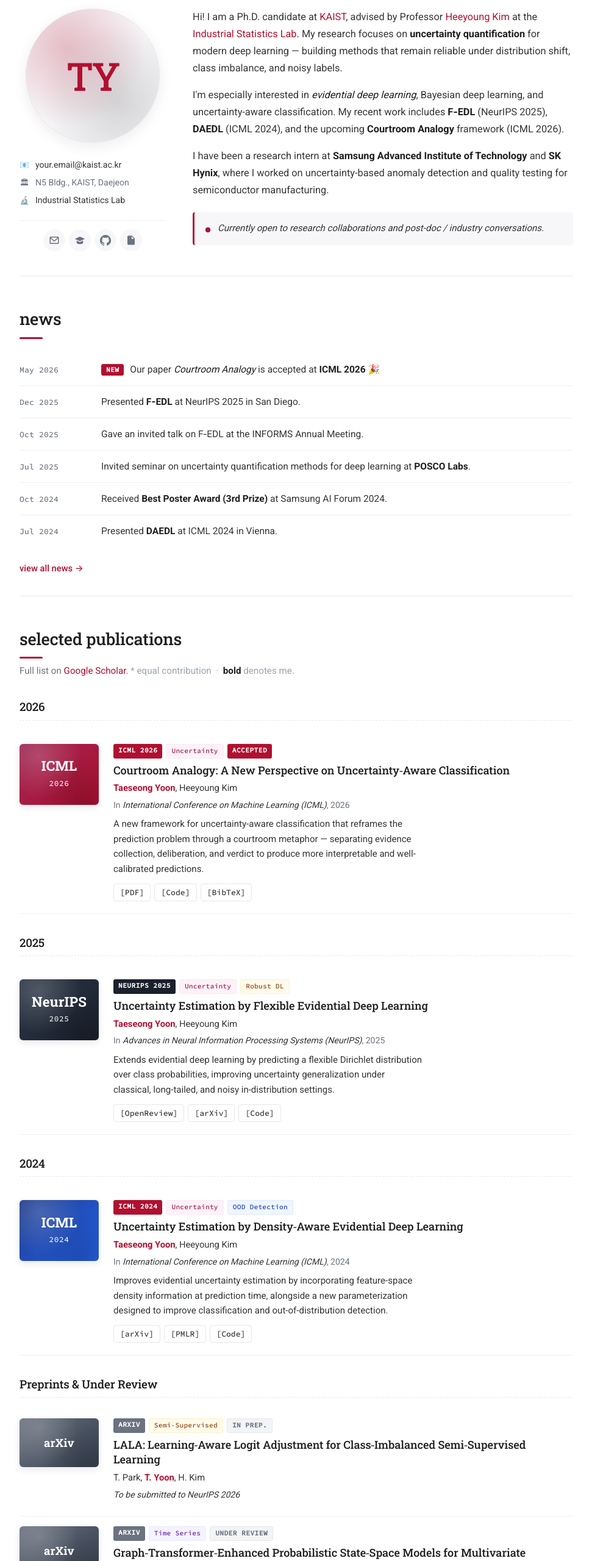
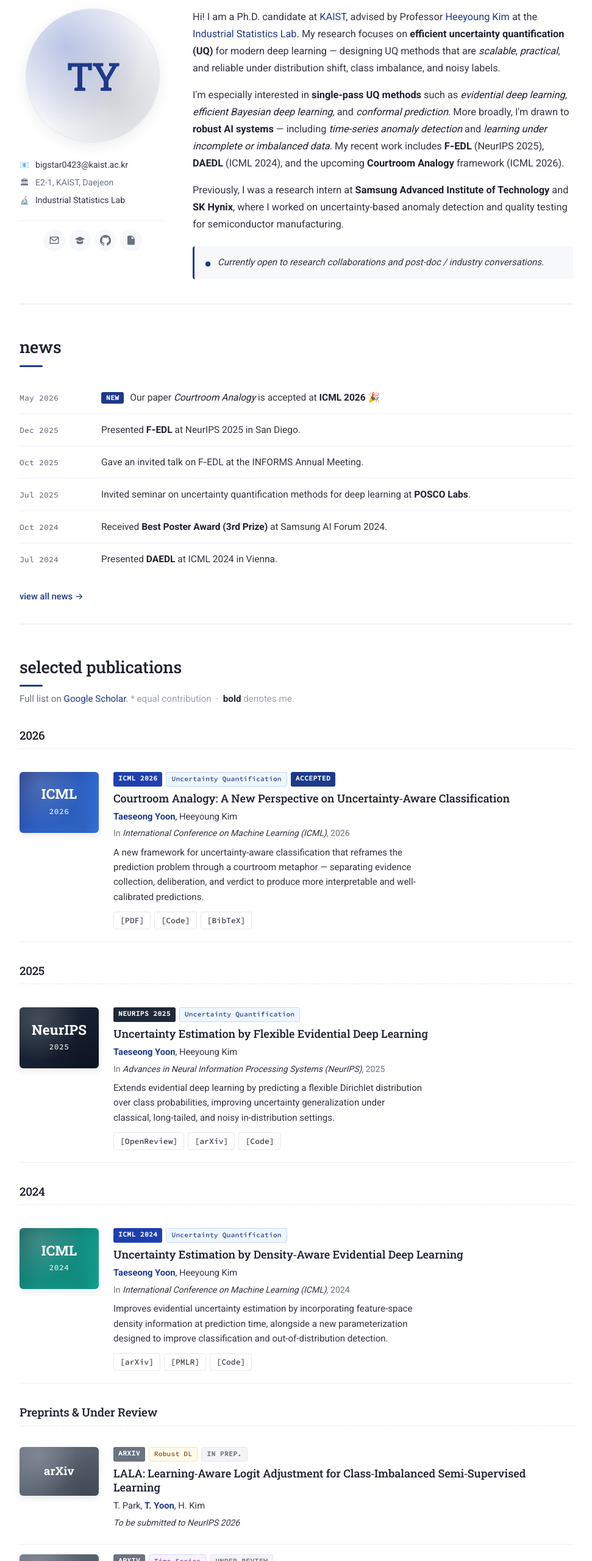
Before and after one commit to TaeseongYoon/TaeseongYoon.github.io, a plain HTML site: page index.html in a window 1280 px wide. Shown: the part 240-2800 px from the top of the page at 61% size, without its empty margins (154-1125 px from the left). Drawn offline with Linux system fonts and the light colour scheme.

Commit message:
Add files via upload

```diff
--- a/index.html
+++ b/index.html
@@ -4,14 +4,13 @@
   <meta charset="UTF-8" />
   <meta name="viewport" content="width=device-width, initial-scale=1.0" />
   <title>Taeseong Yoon</title>
-  <meta name="description" content="Taeseong Yoon — Ph.D. candidate at KAIST. Research on uncertainty quantification, evidential deep learning, Bayesian deep learning, and reliable AI." />
+  <meta name="description" content="Taeseong Yoon — Ph.D. candidate at KAIST. Research on efficient uncertainty quantification, evidential deep learning, and reliable AI." />
   <meta name="author" content="Taeseong Yoon" />
 
   <meta property="og:type" content="website" />
   <meta property="og:title" content="Taeseong Yoon — KAIST" />
-  <meta property="og:description" content="Ph.D. candidate at KAIST researching uncertainty quantification and reliable deep learning." />
+  <meta property="og:description" content="Ph.D. candidate at KAIST researching efficient uncertainty quantification and reliable deep learning." />
 
-  <!-- Roboto Slab + Roboto + Source Code Pro (al-folio aesthetic) -->
   <link rel="preconnect" href="https://fonts.googleapis.com" />
   <link rel="preconnect" href="https://fonts.gstatic.com" crossorigin />
   <link href="https://fonts.googleapis.com/css2?family=Roboto+Slab:wght@400;500;600;700&family=Roboto:wght@300;400;500;700&family=Source+Code+Pro:wght@400;500&display=swap" rel="stylesheet" />
@@ -60,11 +59,11 @@
           <ul class="contact-list">
             <li>
               <span class="icon" aria-hidden="true">📧</span>
-              <a href="mailto:your.email@kaist.ac.kr">your.email@kaist.ac.kr</a>
+              <a href="mailto:bigstar0423@kaist.ac.kr">bigstar0423@kaist.ac.kr</a>
             </li>
             <li>
               <span class="icon" aria-hidden="true">🏛</span>
-              N5 Bldg., KAIST, Daejeon
+              E2-1, KAIST, Daejeon
             </li>
             <li>
               <span class="icon" aria-hidden="true">🔬</span>
@@ -73,7 +72,7 @@
           </ul>
 
           <div class="socials">
-            <a href="mailto:your.email@kaist.ac.kr" aria-label="Email" title="Email">
+            <a href="mailto:bigstar0423@kaist.ac.kr" aria-label="Email" title="Email">
               <svg viewBox="0 0 24 24" fill="currentColor" width="18" height="18"><path d="M2 6a2 2 0 0 1 2-2h16a2 2 0 0 1 2 2v12a2 2 0 0 1-2 2H4a2 2 0 0 1-2-2V6Zm2.4 0L12 12.5 19.6 6H4.4ZM20 8.3l-7.4 6.4a1 1 0 0 1-1.2 0L4 8.3V18h16V8.3Z"/></svg>
             </a>
             <a href="https://scholar.google.com/citations?hl=ko&user=MSiVD2gAAAAJ" aria-label="Google Scholar" title="Google Scholar">
@@ -91,23 +90,30 @@
         <div class="bio">
           <p>
             Hi! I am a Ph.D. candidate at <a href="https://kaist.ac.kr">KAIST</a>, advised by
-            Professor <a href="#">Heeyoung Kim</a> at the <a href="#">Industrial Statistics Lab</a>.
-            My research focuses on <strong>uncertainty quantification</strong> for modern deep
-            learning &mdash; building methods that remain reliable under distribution shift,
-            class imbalance, and noisy labels.
+            Professor <a href="#">Heeyoung Kim</a> at the
+            <a href="#">Industrial Statistics Lab</a>. My research focuses on
+            <strong>efficient uncertainty quantification (UQ)</strong> for modern deep
+            learning &mdash; designing UQ methods that are <em>scalable</em>,
+            <em>practical</em>, and reliable under distribution shift, class imbalance,
+            and noisy labels.
           </p>
           <p>
-            I'm especially interested in <em>evidential deep learning</em>, Bayesian deep
-            learning, and uncertainty-aware classification. My recent work includes
+            I'm especially interested in <strong>single-pass UQ methods</strong> such as
+            <em>evidential deep learning</em>, <em>efficient Bayesian deep learning</em>,
+            and <em>conformal prediction</em>. More broadly, I'm drawn to
+            <strong>robust AI systems</strong> &mdash; including
+            <em>time-series anomaly detection</em> and
+            <em>learning under incomplete or imbalanced data</em>. My recent work includes
             <a href="#publications"><strong>F&#8209;EDL</strong></a> (NeurIPS 2025),
             <a href="#publications"><strong>DAEDL</strong></a> (ICML 2024), and the upcoming
             <a href="#publications"><strong>Courtroom Analogy</strong></a> framework
             (ICML 2026).
           </p>
           <p>
-            I have been a research intern at <strong>Samsung Advanced Institute of Technology</strong>
-            and <strong>SK Hynix</strong>, where I worked on uncertainty-based anomaly detection
-            and quality testing for semiconductor manufacturing.
+            Previously, I was a research intern at <strong>Samsung Advanced Institute of
+            Technology</strong> and <strong>SK Hynix</strong>, where I worked on
+            uncertainty-based anomaly detection and quality testing for semiconductor
+            manufacturing.
           </p>
 
           <p class="open-to">
@@ -170,7 +176,7 @@
         <div class="paper-body">
           <div class="tag-row">
             <span class="venue venue-icml">ICML 2026</span>
-            <span class="topic topic-uncertainty">Uncertainty</span>
+            <span class="topic topic-uncertainty">Uncertainty Quantification</span>
             <span class="status accepted">accepted</span>
           </div>
           <h4>Courtroom Analogy: A New Perspective on Uncertainty&#8209;Aware Classification</h4>
@@ -200,8 +206,7 @@
         <div class="paper-body">
           <div class="tag-row">
             <span class="venue venue-neurips">NeurIPS 2025</span>
-            <span class="topic topic-uncertainty">Uncertainty</span>
-            <span class="topic topic-robust">Robust DL</span>
+            <span class="topic topic-uncertainty">Uncertainty Quantification</span>
           </div>
           <h4>Uncertainty Estimation by Flexible Evidential Deep Learning</h4>
           <p class="authors"><strong>Taeseong Yoon</strong>, Heeyoung Kim</p>
@@ -229,8 +234,7 @@
         <div class="paper-body">
           <div class="tag-row">
             <span class="venue venue-icml">ICML 2024</span>
-            <span class="topic topic-uncertainty">Uncertainty</span>
-            <span class="topic topic-ood">OOD Detection</span>
+            <span class="topic topic-uncertainty">Uncertainty Quantification</span>
           </div>
           <h4>Uncertainty Estimation by Density&#8209;Aware Evidential Deep Learning</h4>
           <p class="authors"><strong>Taeseong Yoon</strong>, Heeyoung Kim</p>
@@ -257,7 +261,7 @@
         <div class="paper-body">
           <div class="tag-row">
             <span class="venue venue-arxiv">arXiv</span>
-            <span class="topic topic-robust">Semi&#8209;Supervised</span>
+            <span class="topic topic-robust">Robust DL</span>
             <span class="status review">in prep.</span>
           </div>
           <h4>LALA: Learning&#8209;Aware Logit Adjustment for Class&#8209;Imbalanced Semi&#8209;Supervised Learning</h4>
@@ -283,18 +287,19 @@
       </article>
 
       <article class="paper compact">
-        <div class="paper-thumb thumb-preprint" aria-hidden="true">
+        <div class="paper-thumb thumb-tase" aria-hidden="true">
           <span class="thumb-venue">IEEE</span>
+          <span class="thumb-sub">TASE</span>
         </div>
         <div class="paper-body">
           <div class="tag-row">
             <span class="venue venue-journal">IEEE TASE</span>
-            <span class="topic topic-industrial">Industrial AI</span>
+            <span class="topic topic-timeseries">Time Series</span>
             <span class="status review">major revision</span>
           </div>
           <h4>Knowledge&#8209;Assisted Multi&#8209;Graph Structure Learning for Multivariate Time&#8209;Series Anomaly Detection in Multi&#8209;Stage Industrial Processes</h4>
           <p class="authors">J. Lee*, <strong>T. Yoon*</strong>, W. Koo, H. Kim</p>
-          <p class="venue-line"><em>Major revision at IEEE Trans. on Automation Science and Engineering</em></p>
+          <p class="venue-line"><em>Major revision at IEEE Transactions on Automation Science and Engineering</em></p>
         </div>
       </article>
 
@@ -308,15 +313,15 @@
       <div class="research-grid">
         <article>
           <h3>Uncertainty Quantification</h3>
-          <p>Evidential deep learning, Bayesian deep learning, uncertainty-aware classification, calibration, and single-forward-pass uncertainty estimation.</p>
+          <p>Single-pass UQ methods, evidential deep learning, efficient Bayesian deep learning, conformal prediction, and calibration of modern neural networks.</p>
         </article>
         <article>
           <h3>Robust Deep Learning</h3>
-          <p>OOD detection, distribution shift, long-tailed recognition, noisy labels, and reliable confidence estimation under adverse conditions.</p>
+          <p>Learning under distribution shift, class imbalance, noisy labels, semi-supervised learning, and out-of-distribution detection.</p>
         </article>
         <article>
-          <h3>Industrial AI</h3>
-          <p>Multivariate time-series anomaly detection, graph structure learning, manufacturing process monitoring, and quality testing.</p>
+          <h3>Time Series Analysis</h3>
+          <p>Multivariate time-series anomaly detection, graph structure learning, probabilistic state-space models, and industrial process monitoring.</p>
         </article>
       </div>
     </section>
--- a/style.css
+++ b/style.css
@@ -1,25 +1,27 @@
 /* ============================================================
    Taeseong Yoon — Academic Homepage
-   Aesthetic: al-folio inspired · classic academic · red accent
+   Aesthetic: al-folio inspired · classic academic · deep-blue accent
    Type: Roboto Slab (display) + Roboto (body) + Source Code Pro (mono)
    ============================================================ */
 
 :root {
   --bg:           #ffffff;
-  --bg-alt:       #f7f7f9;
-  --bg-soft:      #fafafa;
+  --bg-alt:       #f7f8fa;
+  --bg-soft:      #fafbfc;
 
-  --text:         #1f1f1f;
-  --text-2:       #333537;
+  --text:         #1f2230;
+  --text-2:       #333542;
   --muted:        #6b7280;
   --muted-2:      #9ca3af;
 
-  --line:         #e8e8ec;
-  --line-soft:    #f0f0f3;
+  --line:         #e5e8ed;
+  --line-soft:    #eef0f4;
 
-  --primary:      #B11030;     /* al-folio red */
-  --primary-dark: #8a0d26;
-  --primary-soft: #fce7eb;
+  /* Deep blue accent palette */
+  --primary:      #1e3a8a;     /* deep navy-blue */
+  --primary-dark: #172554;     /* darker hover */
+  --primary-bright: #1e40af;   /* slightly brighter for vivid moments */
+  --primary-soft: #dbeafe;     /* soft tint for backgrounds */
 
   --serif: "Roboto Slab", "Source Serif Pro", Georgia, serif;
   --sans:  "Roboto", -apple-system, BlinkMacSystemFont, "Segoe UI", "Noto Sans KR", "Helvetica Neue", Arial, sans-serif;
@@ -210,13 +212,13 @@ main {
   margin: 0 auto 22px;
   border-radius: 50%;
   background:
-    radial-gradient(circle at 30% 28%, rgba(177, 16, 48, 0.25), transparent 60%),
-    radial-gradient(circle at 70% 70%, rgba(31, 31, 31, 0.16), transparent 60%),
+    radial-gradient(circle at 30% 28%, rgba(30, 64, 175, 0.28), transparent 60%),
+    radial-gradient(circle at 70% 70%, rgba(31, 34, 48, 0.16), transparent 60%),
     var(--bg-alt);
   border: 1px solid var(--line);
   position: relative;
   overflow: hidden;
-  box-shadow: 0 6px 22px rgba(31, 31, 31, 0.08);
+  box-shadow: 0 6px 22px rgba(31, 34, 48, 0.08);
 }
 .profile-photo img {
   width: 100%; height: 100%;
@@ -317,12 +319,12 @@ main {
   flex-shrink: 0;
   position: relative;
   top: 2px;
-  box-shadow: 0 0 0 0 rgba(177, 16, 48, 0.4);
+  box-shadow: 0 0 0 0 rgba(30, 58, 138, 0.45);
   animation: pulse 2.4s ease-in-out infinite;
 }
 @keyframes pulse {
-  0%, 100% { box-shadow: 0 0 0 0 rgba(177, 16, 48, 0.45); }
-  50%      { box-shadow: 0 0 0 7px rgba(177, 16, 48, 0); }
+  0%, 100% { box-shadow: 0 0 0 0 rgba(30, 58, 138, 0.45); }
+  50%      { box-shadow: 0 0 0 7px rgba(30, 58, 138, 0); }
 }
 .open-to em { color: var(--text-2); font-style: italic; }
 
@@ -458,7 +460,7 @@ main {
   position: relative;
   overflow: hidden;
   isolation: isolate;
-  box-shadow: 0 4px 12px rgba(31, 31, 31, 0.10);
+  box-shadow: 0 4px 12px rgba(31, 34, 48, 0.10);
 }
 .paper-thumb::before {
   content: "";
@@ -482,11 +484,21 @@ main {
   letter-spacing: 0.04em;
   opacity: 0.92;
 }
+.thumb-sub {
+  margin-top: 4px;
+  font-family: var(--serif);
+  font-size: 1.1rem;
+  font-weight: 600;
+  letter-spacing: 0.03em;
+  opacity: 0.95;
+}
 
-.thumb-icml-2026 { background: linear-gradient(135deg, #9d2553, #B11030); }
-.thumb-neurips   { background: linear-gradient(135deg, #2d3748, #1a202c); }
-.thumb-icml      { background: linear-gradient(135deg, #1e3a8a, #2563eb); }
-.thumb-preprint  { background: linear-gradient(135deg, #6b7280, #374151); }
+/* Thumbnail gradients (each venue gets a distinct look) */
+.thumb-icml-2026 { background: linear-gradient(135deg, #1e3a8a, #3b82f6); }   /* deep blue (featured) */
+.thumb-neurips   { background: linear-gradient(135deg, #1f2937, #0f172a); }   /* charcoal */
+.thumb-icml      { background: linear-gradient(135deg, #115e59, #14b8a6); }   /* teal */
+.thumb-tase      { background: linear-gradient(135deg, #92400e, #d97706); }   /* amber/journal */
+.thumb-preprint  { background: linear-gradient(135deg, #6b7280, #4b5563); }   /* grey */
 .thumb-preprint .thumb-venue { font-size: 1.15rem; }
 
 .paper-body {
@@ -512,13 +524,13 @@ main {
   text-transform: uppercase;
   color: white;
 }
-.venue-icml    { background: #B11030; }
-.venue-neurips { background: #1a202c; }
-.venue-iclr    { background: #1e40af; }
-.venue-arxiv   { background: #6b7280; }
-.venue-journal { background: #4b5563; }
+.venue-icml    { background: var(--primary-bright); }    /* deep blue */
+.venue-neurips { background: #1f2937; }                  /* charcoal */
+.venue-iclr    { background: #0f766e; }                  /* teal */
+.venue-arxiv   { background: #6b7280; }                  /* grey */
+.venue-journal { background: #b45309; }                  /* amber */
 
-/* Topic tags */
+/* Topic tags — three core research areas */
 .topic {
   display: inline-block;
   padding: 2px 8px;
@@ -529,11 +541,9 @@ main {
   font-weight: 500;
   letter-spacing: 0.02em;
 }
-.topic-uncertainty { color: #9d174d; border-color: #fce7f3; background: #fdf2f8; }
-.topic-robust      { color: #92400e; border-color: #fef3c7; background: #fffbeb; }
-.topic-ood         { color: #1e40af; border-color: #dbeafe; background: #eff6ff; }
-.topic-timeseries  { color: #6b21a8; border-color: #ede9fe; background: #f5f3ff; }
-.topic-industrial  { color: #166534; border-color: #dcfce7; background: #f0fdf4; }
+.topic-uncertainty { color: #1e3a8a; border-color: #bfdbfe; background: #eff6ff; }   /* blue family — matches accent */
+.topic-robust      { color: #92400e; border-color: #fde68a; background: #fffbeb; }   /* amber */
+.topic-timeseries  { color: #6b21a8; border-color: #ddd6fe; background: #f5f3ff; }   /* violet */
 
 /* Status tags */
 .status {
@@ -629,7 +639,7 @@ main {
 }
 .research-grid article:hover {
   transform: translateY(-2px);
-  box-shadow: 0 6px 18px rgba(31, 31, 31, 0.07);
+  box-shadow: 0 6px 18px rgba(31, 34, 48, 0.07);
 }
 .research-grid h3 {
   margin: 0 0 8px;
@@ -819,4 +829,5 @@ main {
   }
   .thumb-venue { font-size: 1.1rem; }
   .thumb-year { margin-top: 0; }
+  .thumb-sub  { margin-top: 0; }
 }
```
